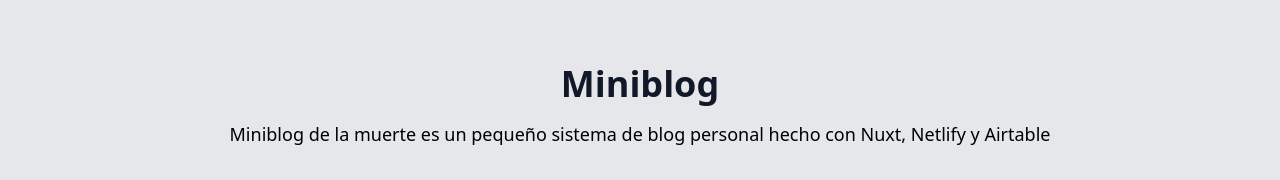
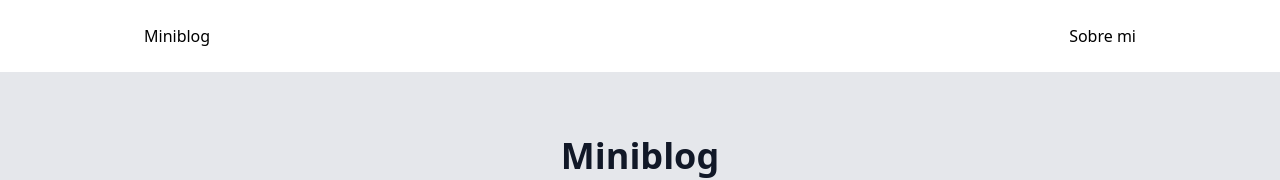
Before and after one commit to yeyodev1/miniblogdelamuerte, a Nuxt app: page / in a window 1280 px wide. Shown: the top 180 px of the page. Built offline with nearby package versions, Linux system fonts and the light colour scheme.

Commit message:
add: default layout

```diff
--- /dev/null
+++ b/layouts/default.vue
@@ -0,0 +1,32 @@
+<template>
+  <div class="layout-default">
+    <header>
+      <menu>
+        <nuxt-link to="/">Miniblog</nuxt-link>
+        <nuxt-link to="/">Sobre mi </nuxt-link>
+      </menu>
+    </header>
+    <Nuxt />
+  </div>
+</template>
+
+<script>
+export default {
+  name: 'LayoutDefault',
+}
+</script>
+
+<style lang="scss" scoped>
+.layout-default {
+  @apply min-h-full;
+  header {
+    @apply sticky absolute top-0 bg-white z-10;
+    menu {
+      @apply m-auto flex justify-between items-center w-full max-w-5xl px-4 py-6;
+    }
+    .brand {
+      @apply font-bold text-2xl;
+    }
+  }
+}
+</style>
```
